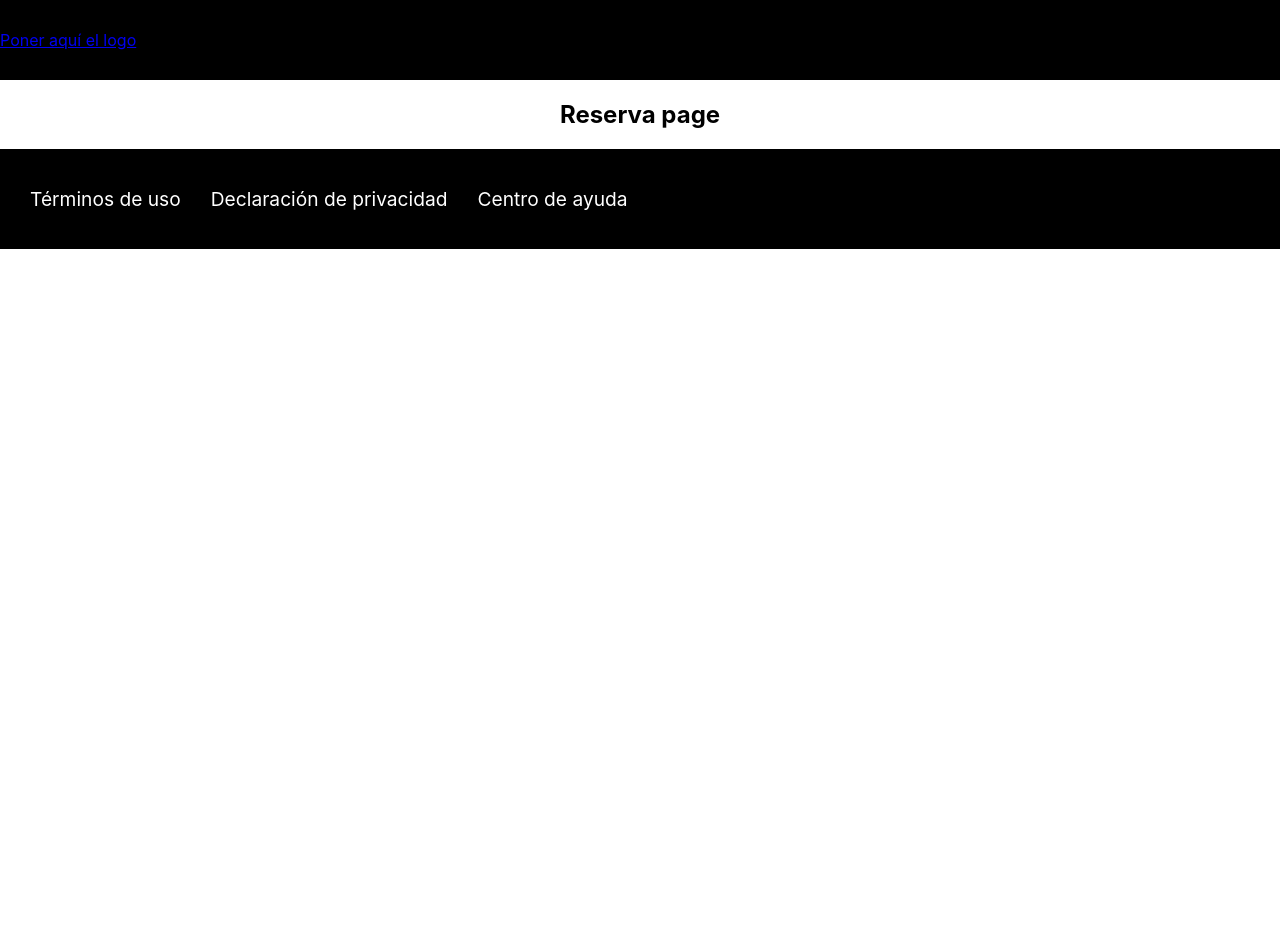
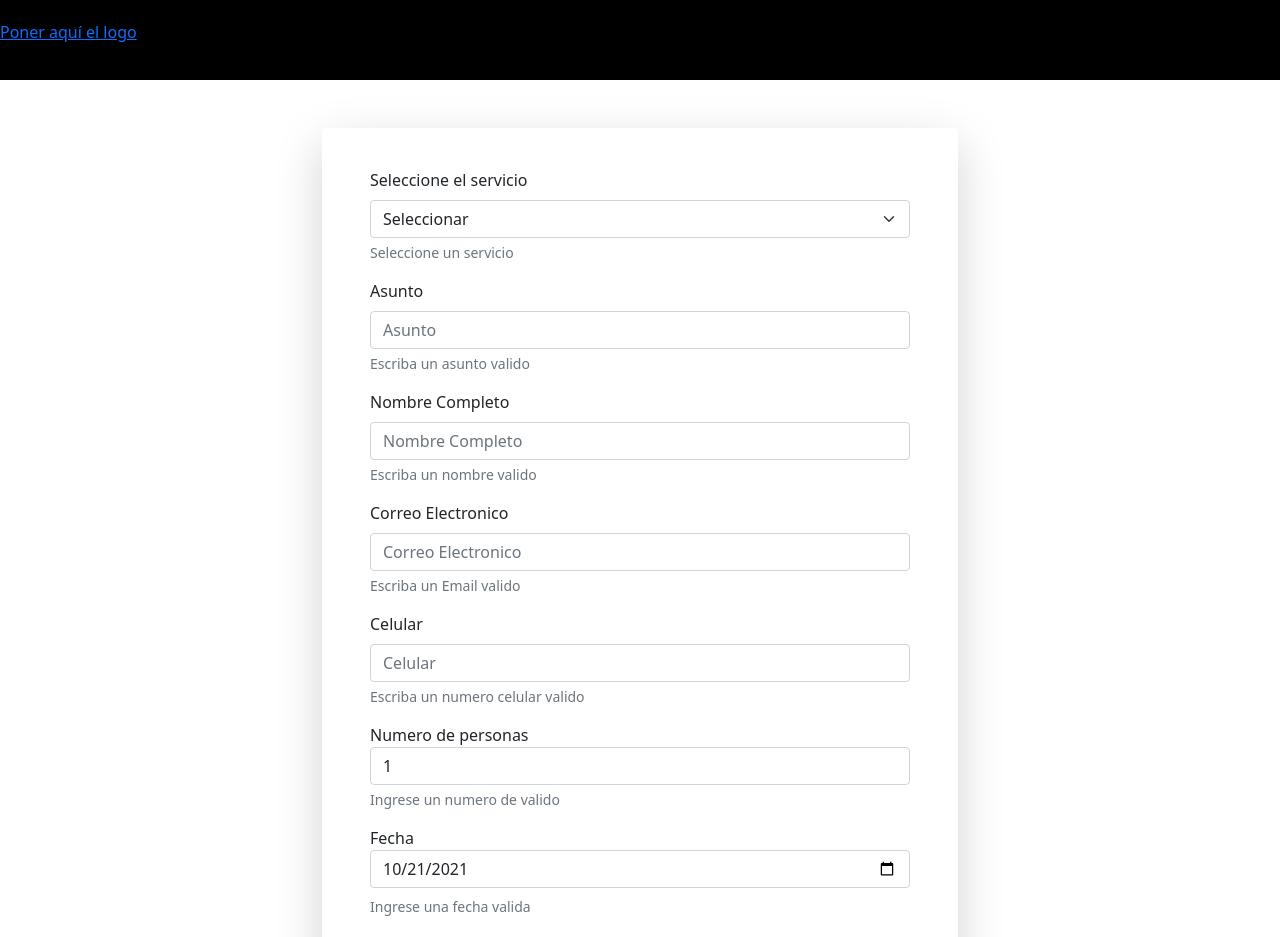
Before and after one commit to iLuisOlivares/SalSalsa-WebPage, a React (Create React App) app: page /reserva in a window 1280 px wide. Shown: the top 937 px of the page. Before the commit the page ends 800 px from the top, so only its background shows below. Built offline with nearby package versions, Linux system fonts and the light colour scheme.

Commit message:
Add reserva

```diff
--- /dev/null
+++ b/src/assets/Elements/SelectElement.jsx
@@ -0,0 +1,22 @@
+import React from 'react'
+
+function SelectElement() {
+    return (
+            <div className="mb-3 mt-4" id="grupo_select">
+                <label className="form-label ">Seleccione el servicio</label>
+                <select defaultValue="Seleccionar" name="select" id="select-id" className="item-formulario form-select">
+                    <option>Seleccionar</option>
+                    <option> Celebración de cumpleaños </option>
+                    <option> Aniversarios </option>
+                    <option> Fiestas infantiles </option>
+                    <option> Declaraciones o propuestas </option>
+                    <option> Despedidas </option>
+                    <option> Cena con amigos </option>
+                    <option> Otro </option>
+                </select>
+                <p className="form-text">Seleccione un servicio</p>
+            </div>
+    )
+}
+
+export default SelectElement
--- /dev/null
+++ b/src/components/ComponenteForm.jsx
@@ -0,0 +1,17 @@
+import React from 'react'
+
+function ComponenteForm({children}) {
+    return (
+
+    <div class="row gx-0 gx-lg-0 justify-content-center mb-2 mx-1 py-5">
+        <div class=" shadow-lg  col-xll-3 col-xl-6 col-lg-8 px-4 py-3 px-sm-5 rounded-3">
+            <form id="formulario" action="https://formspree.io/f/xqkwjage" method="POST">
+                {children}
+            </form>
+        </div>
+    </div>
+
+    )
+}
+
+export default ComponenteForm
--- /dev/null
+++ b/src/components/ComponenteInput.jsx
@@ -0,0 +1,49 @@
+import React from 'react'
+import 'bootstrap/dist/css/bootstrap.min.css'
+
+
+const hoy = new Date()
+const minFecha = hoy.toISOString().split('T')[0];
+const hora = hoy.getHours() + ':' + hoy.getMinutes();
+
+function ComponenteInput({label,placeholder,inputType,leyenda}) {
+
+    if({inputType}.inputType === "number"){
+    return(
+      <div className="mb-3">
+          <label htmlFor="" className="form_label">{label}</label>
+          <input type={inputType} defaultValue = {1} min={1} className="item-formulario form-control" id=""/>
+          <p class="form-text">{leyenda}</p>
+      </div>
+    )
+  }
+  else if({inputType}.inputType === "date"){
+    return(
+      <div className="form mb-3" id="grupo_fecha">
+          <label htmlFor="" className="form_label">{label}</label>
+          <input type={inputType} min={minFecha} defaultValue={minFecha} className="item-formulario form-control mb-2 "/>
+          <p className="form-text">{leyenda}</p>
+      </div>
+
+    )
+  }else if({inputType}.inputType === "time"){
+    return(
+
+      <div className="form mb-3" id="grupo_hora">
+          <label htmlFor="" className="form_label">{label}</label>
+          <input type={inputType}  name="hora" min="13:00" max="23:00" defaultValue={hora}  className="item-formulario form-control" id="exampleInputHora" />
+          <p className="form-text">{leyenda}</p>
+      </div>
+    )
+  }else{
+    return (
+        <div className="mb-3">
+        <label htmlFor="" className=" form-label">{label}</label>
+        <input type={inputType} placeholder = {placeholder} className="form-control" id=""/>
+        <div id="" className="form-text">{leyenda}</div>
+        </div>
+    )
+  }
+}
+
+export default ComponenteInput
--- a/src/containers/Reserva/reserva.jsx
+++ b/src/containers/Reserva/reserva.jsx
@@ -1,4 +1,7 @@
 import React, { Fragment } from "react";
+import SelectElement from "../../assets/Elements/SelectElement";
+import ComponenteForm from "../../components/ComponenteForm";
+import Input from "../../components/ComponenteInput";
 // import "./Carta.css";
 
 /*
@@ -8,9 +11,54 @@ import React, { Fragment } from "react";
 const Reserva = () => (
   <Fragment>
     <section>
-      <section>
-        <h2>Reserva page</h2>
-      </section>
+      <ComponenteForm>
+
+        <SelectElement/>
+        <Input
+        label ="Asunto"
+        placeholder ="Asunto"
+        inputType ="text"
+        leyenda ="Escriba un asunto valido"
+        />
+        <Input
+        label ="Nombre Completo"
+        placeholder ="Nombre Completo"
+        inputType ="text"
+        leyenda ="Escriba un nombre valido"
+        />
+        <Input
+        label ="Correo Electronico"
+        placeholder ="Correo Electronico"
+        inputType ="email"
+        leyenda ="Escriba un Email valido"
+        />
+        <Input
+        label ="Celular"
+        placeholder ="Celular"
+        inputType ="text"
+        leyenda ="Escriba un numero celular valido"
+        />
+        <Input
+        label ="Numero de personas"
+        placeholder ="Numero personas"
+        inputType = "number"
+        min = "1"
+        leyenda ="Ingrese un numero de valido"
+        />
+        <Input
+        label ="Fecha"
+        placeholder ="Fecha"
+        inputType ="date"
+        leyenda ="Ingrese una fecha valida"
+        />
+        <Input
+        label ="Hora"
+        placeholder ="Hora"
+        inputType ="time"
+        leyenda ="Ingrese una hora valida"
+        />
+
+      </ComponenteForm>
     </section>
   </Fragment>
 );
--- a/src/index.js
+++ b/src/index.js
@@ -2,6 +2,7 @@ import React from 'react';
 import ReactDOM from 'react-dom';
 import './index.css';
 import App from './routes/App';
+import 'bootstrap/dist/css/bootstrap.min.css'
 
 ReactDOM.render(
   <React.StrictMode>
--- a/src/routes/App.css
+++ b/src/routes/App.css
@@ -1,5 +1,5 @@
 .App {
-  text-align: center;
+  /* text-align: center; */
 }
 
 .App-logo {
```
